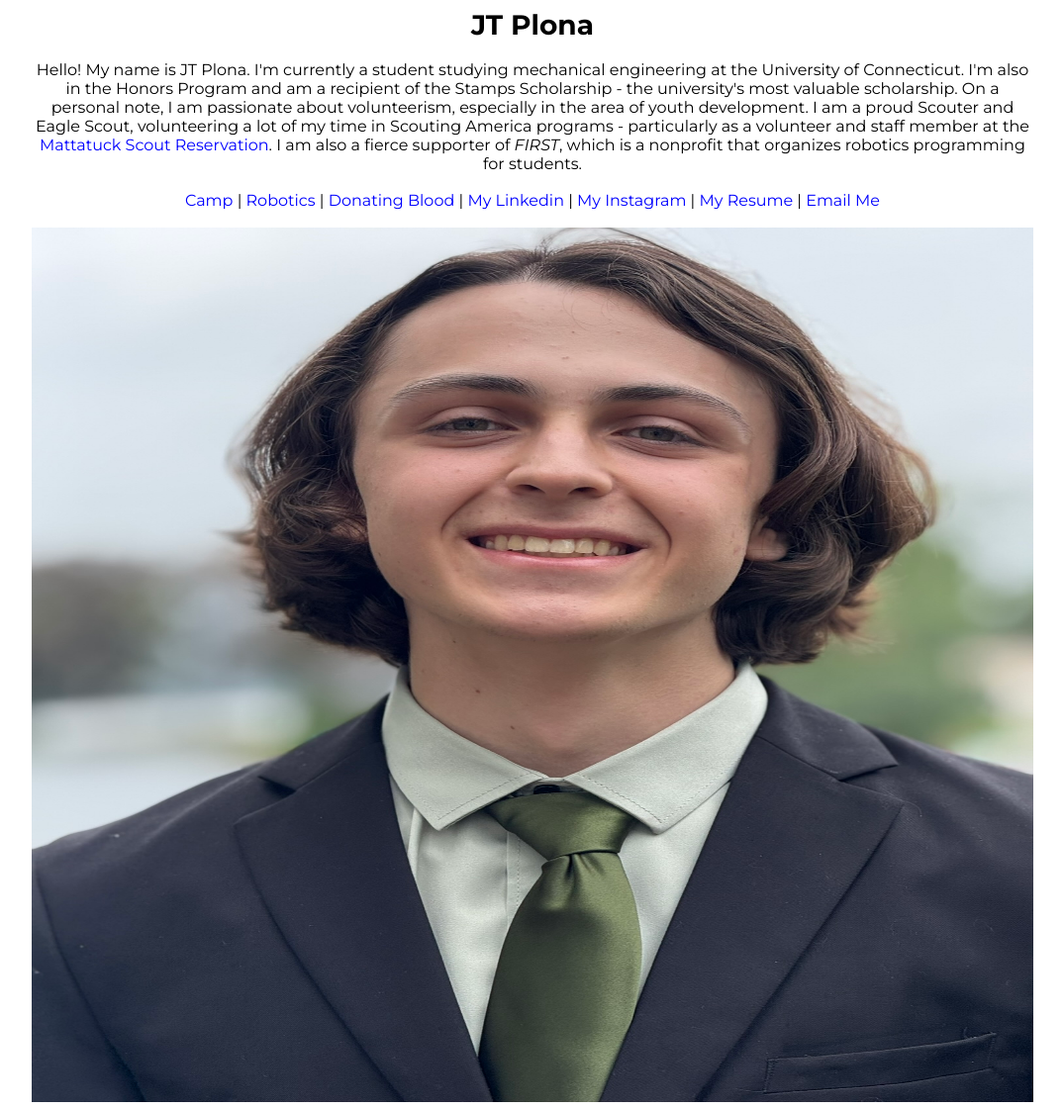
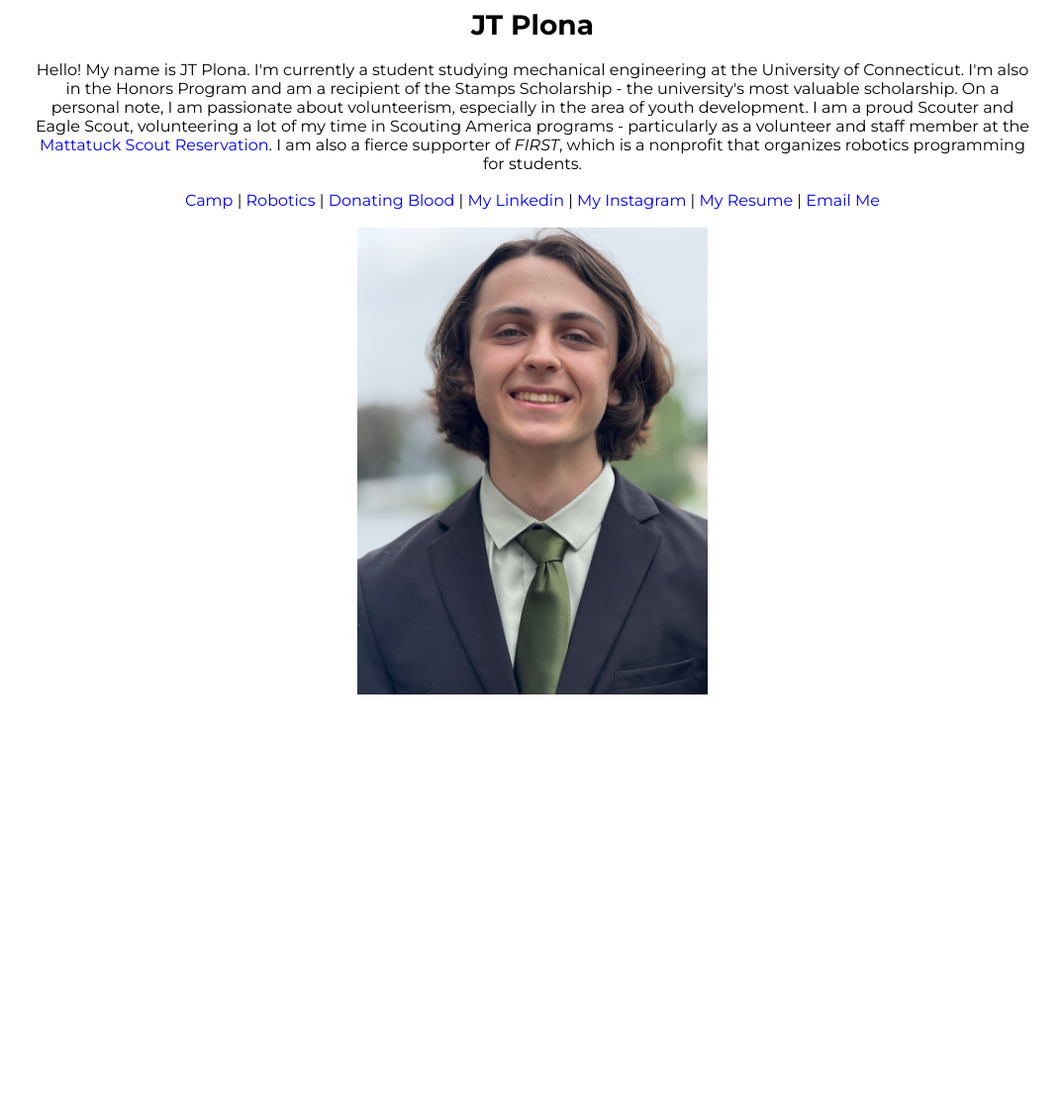
Before and after one commit to jt-pl/jt-pl.github.io, a Jekyll site: the page index.html, which Jekyll copies as it is, in a window 1280 px wide. Shown: the whole page at 99% size, without its empty margins (102-1177 px from the left). Built offline with Jekyll 4.4.1, drawn with Linux system fonts in a browser that asks for light colours; after the commit the page ends 900 px from its top, so only the background shows below that.

Commit message:
Update index.html

```diff
--- a/index.html
+++ b/index.html
@@ -19,4 +19,4 @@
 
 <br>
 
-<center><img width=100% height=100% max-height = 472px max-width = 354px alt="A headshot of JT Plona" src="images/headshot lake.JPEG" /></center>
+<center><img height = "472px" width = "354px" alt="A headshot of JT Plona" src="images/headshot lake.JPEG" /></center>
```
